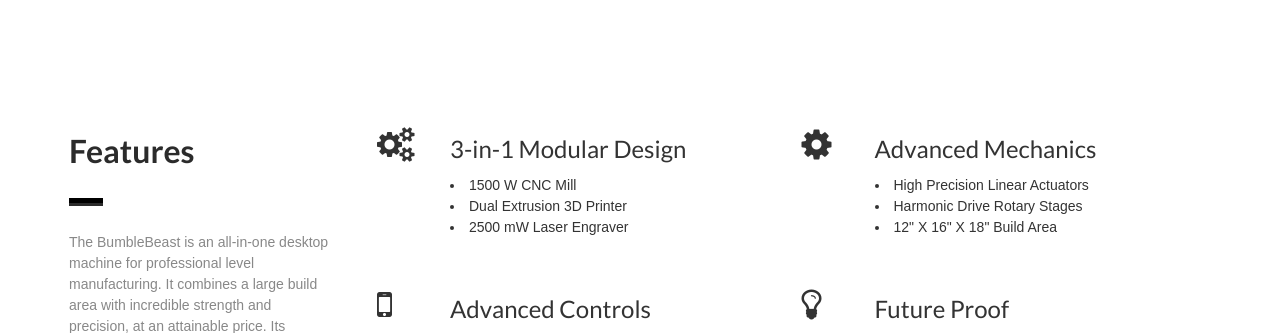
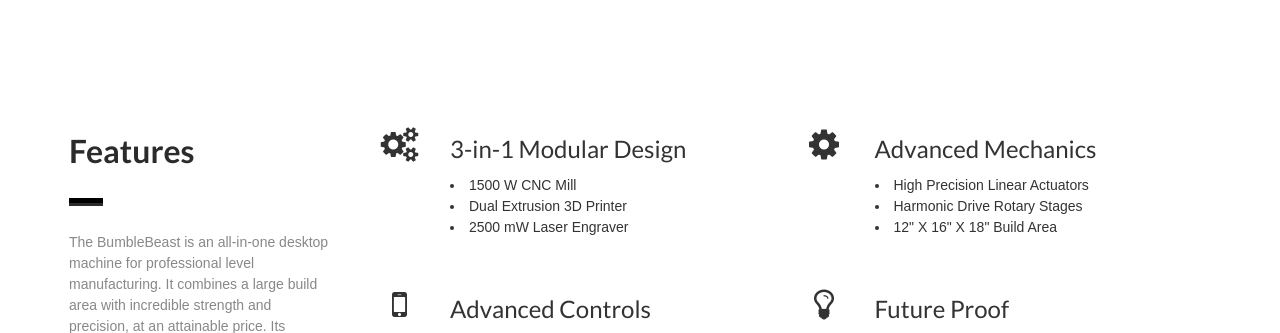
Before and after one commit to bumblebxyz/bumblebeast.co, a plain HTML site: page index.html in a window 1280 px wide. Shown: the part 1560-1893 px from the top of the page. Drawn offline with Linux system fonts and the light colour scheme; some packages are replaced by stand-ins of ours; a script that the page names is missing.

Commit message:
fixed icons alignment

```diff
--- a/index.html
+++ b/index.html
@@ -155,7 +155,7 @@
                     <!-- Modular Section -->
                     <div class="col-md-6 wow fadeInRight delay-02s">
                         <div class="icon">
-                            <i class="fa fa-cogs"></i>
+                            <i class="fa fa-cogs fa-fw"></i>
                         </div>
                         <div class="icon-text">
                             <h3 class="txt-tl"> 3-in-1 Modular Design </h3>
@@ -171,7 +171,7 @@
                     <!-- Mechanics Section -->
                     <div class="col-md-6 wow fadeInRight delay-02s">
                         <div class="icon">
-                            <i class="fa fa-cog"></i>
+                            <i class="fa fa-cog fa-fw"></i>
                         </div>
                         <div class="icon-text">
                             <h3 class="txt-tl">Advanced Mechanics</h3>
@@ -187,7 +187,7 @@
                     <!-- Controls Section -->
                     <div class="col-md-6 wow fadeInRight delay-04s">
                         <div class="icon">
-                            <i class="fa fa-mobile"></i>
+                            <i class="fa fa-mobile fa-fw"></i>
                         </div>
                         <div class="icon-text">
                             <h3 class="txt-tl">Advanced Controls</h3>
@@ -203,7 +203,7 @@
                     <!-- Updates Section -->
                     <div class="col-md-6 wow fadeInRight delay-04s">
                         <div class="icon">
-                            <i class="fa fa-lightbulb-o"></i>
+                            <i class="fa fa-lightbulb-o fa-fw"></i>
                         </div>
                         <div class="icon-text">
                             <h3 class="txt-tl">Future Proof</h3>
```
